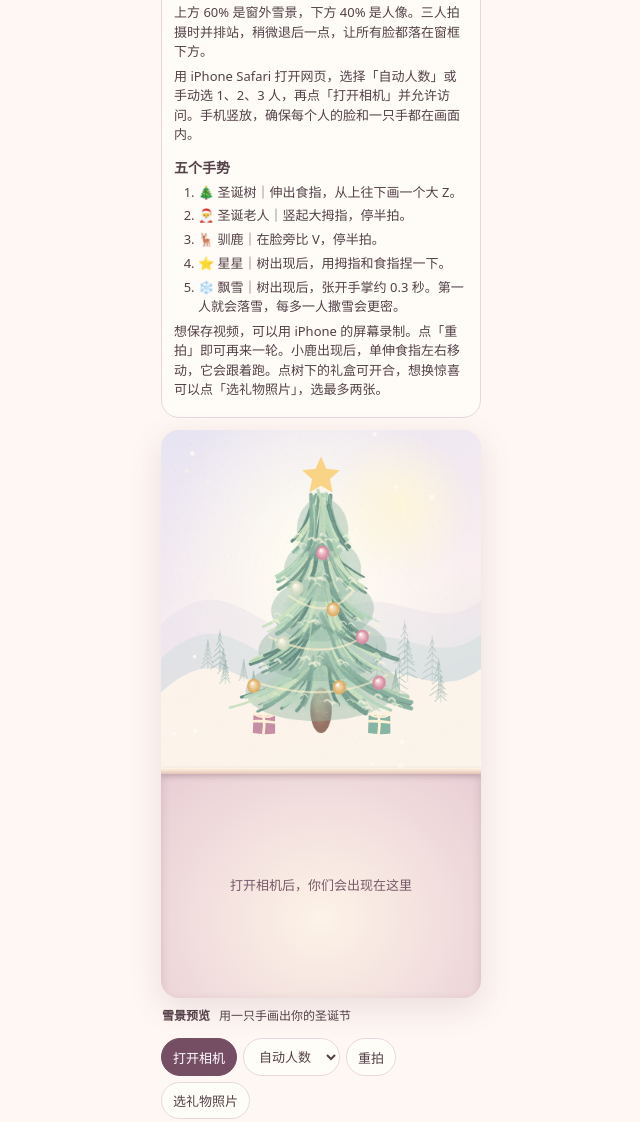
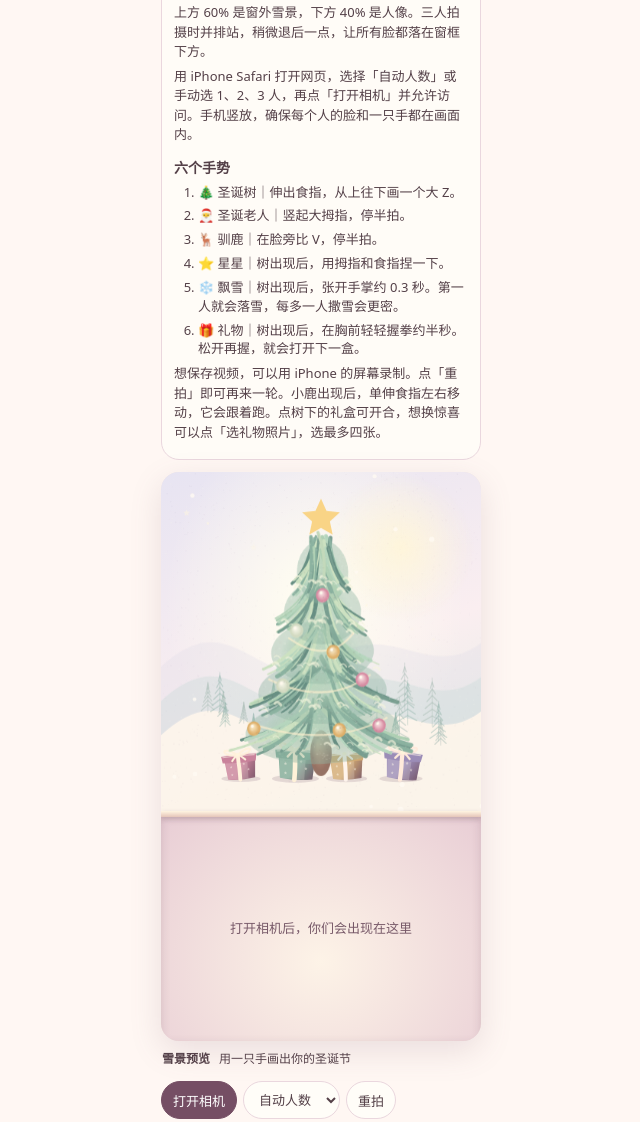
Before and after one commit to y44831662-sys/snowglobe-wishes, a plain HTML site: page index.html in a window 1280 px wide. Shown: the part 451-1573 px from the top of the page, without its empty margins (319-959 px from the left). Drawn offline with Linux system fonts and the light colour scheme.

Commit message:
Add files via upload

```diff
--- a/index.html
+++ b/index.html
@@ -3,7 +3,7 @@
 <head>
 <meta charset="utf-8">
 <meta name="viewport" content="width=device-width,initial-scale=1,viewport-fit=cover">
-<title>Snowglobe Wishes · V1.4</title>
+<title>Snowglobe Wishes · V1.5</title>
 <style>
 *{box-sizing:border-box}body{margin:0;background:#fff7f3;color:#544048;font-family:system-ui,sans-serif}
 main{width:min(100%,510px);margin:auto;padding:14px 14px max(18px,env(safe-area-inset-bottom))}
@@ -33,16 +33,18 @@ video,canvas{position:absolute;width:100%;height:100%;inset:0}video{object-fit:c
 .gift-target{position:absolute;top:88%;width:44px;height:44px;padding:0;transform:translate(-50%,-62%);border:0;background:transparent;border-radius:8px}
 .gift-target:focus-visible{outline:2px solid #b47d9a;outline-offset:-4px}
 .gift-target[hidden],.gift-surprise[hidden]{display:none}
-.gift-target[data-box="0"]{left:32%}.gift-target[data-box="1"]{left:68%}
-.gift-surprise{position:absolute;top:14%;width:27%;aspect-ratio:1;display:grid;place-items:center;font-size:clamp(24px,8vw,48px);background:#fff7e9;border:3px solid #fffaf0;border-radius:48% 46% 43% 47%;box-shadow:0 3px 13px #8f687350;pointer-events:none;animation:gift-pop .55s cubic-bezier(.2,1.45,.6,1) both}
+.gift-target[data-box="0"]{left:25%}.gift-target[data-box="1"]{left:42%}
+.gift-target[data-box="2"]{left:58%}.gift-target[data-box="3"]{left:75%}
+.gift-surprise{position:absolute;top:14%;width:24%;aspect-ratio:1;display:grid;place-items:center;font-size:clamp(24px,8vw,48px);background:#fff7e9;border:3px solid #fffaf0;border-radius:48% 46% 43% 47%;box-shadow:0 3px 13px #8f687350;pointer-events:none;animation:gift-pop .55s cubic-bezier(.2,1.45,.6,1) both}
 .gift-surprise[data-box="0"]{left:4%;rotate:-8deg}.gift-surprise[data-box="1"]{right:4%;rotate:8deg}
+.gift-surprise[data-box="2"]{left:5%;top:44%;rotate:6deg}.gift-surprise[data-box="3"]{right:5%;top:44%;rotate:-6deg}
 .gift-surprise img{width:100%;height:100%;object-fit:cover;border-radius:inherit;min-height:0}
 @keyframes gift-pop{from{opacity:0;transform:translateY(110%) scale(.18)}to{opacity:1;transform:translateY(0) scale(1)}}
 </style>
 </head>
 <body>
 <main>
-<header><h1>Snowglobe Wishes</h1><small>V1.4</small></header>
+<header><h1>Snowglobe Wishes</h1><small>V1.5</small></header>
 <details class="guide" id="guide" open>
 <summary id="guideTitle">How to Play · 使用指南</summary>
 <div class="guide-body">
@@ -57,10 +59,14 @@ video,canvas{position:absolute;width:100%;height:100%;inset:0}video{object-fit:c
 <div class="stage">
 <div class="snowfield">
 <canvas id="art" aria-label="圣诞雪景"></canvas>
-<button class="gift-target" id="gift0" data-box="0" type="button" aria-label="打开粉色礼物" aria-expanded="false"></button>
-<button class="gift-target" id="gift1" data-box="1" type="button" aria-label="打开薄荷色礼物" aria-expanded="false"></button>
+<button class="gift-target" id="gift0" data-box="0" type="button" aria-label="打开玫瑰粉礼物" aria-expanded="false"></button>
+<button class="gift-target" id="gift1" data-box="1" type="button" aria-label="打开薄荷绿礼物" aria-expanded="false"></button>
+<button class="gift-target" id="gift2" data-box="2" type="button" aria-label="打开香草金礼物" aria-expanded="false"></button>
+<button class="gift-target" id="gift3" data-box="3" type="button" aria-label="打开雾紫色礼物" aria-expanded="false"></button>
 <div class="gift-surprise" id="surprise0" data-box="0" hidden>🐰</div>
 <div class="gift-surprise" id="surprise1" data-box="1" hidden>🐻</div>
+<div class="gift-surprise" id="surprise2" data-box="2" hidden>🎀</div>
+<div class="gift-surprise" id="surprise3" data-box="3" hidden>🐱</div>
 </div>
 <div class="room">
 <div id="roomNote" class="room-note">打开相机后，你们会出现在这里</div>
@@ -103,15 +109,16 @@ const guideCopy = {
     layout:'上方 60% 是窗外雪景，下方 40% 是人像。三人拍摄时并排站，稍微退后一点，让所有脸都落在窗框下方。',
     setupTitle:'开拍前',
     setup:'用 iPhone Safari 打开网页，选择「自动人数」或手动选 1、2、3 人，再点「打开相机」并允许访问。手机竖放，确保每个人的脸和一只手都在画面内。',
-    gestureTitle:'五个手势',
+    gestureTitle:'六个手势',
     gestures:[
       '🎄 圣诞树｜伸出食指，从上往下画一个大 Z。',
       '🎅 圣诞老人｜竖起大拇指，停半拍。',
       '🦌 驯鹿｜在脸旁比 V，停半拍。',
       '⭐ 星星｜树出现后，用拇指和食指捏一下。',
-      '❄️ 飘雪｜树出现后，张开手掌约 0.3 秒。第一人就会落雪，每多一人撒雪会更密。'
+      '❄️ 飘雪｜树出现后，张开手掌约 0.3 秒。第一人就会落雪，每多一人撒雪会更密。',
+      '🎁 礼物｜树出现后，在胸前轻轻握拳约半秒。松开再握，就会打开下一盒。'
     ],
-    record:'想保存视频，可以用 iPhone 的屏幕录制。点「重拍」即可再来一轮。小鹿出现后，单伸食指左右移动，它会跟着跑。点树下的礼盒可开合，想换惊喜可以点「选礼物照片」，选最多两张。'
+    record:'想保存视频，可以用 iPhone 的屏幕录制。点「重拍」即可再来一轮。小鹿出现后，单伸食指左右移动，它会跟着跑。点树下的礼盒可开合，想换惊喜可以点「选礼物照片」，选最多四张。'
   },
   ja: {
     title:'How to Play · 遊び方',
@@ -124,15 +131,16 @@ const guideCopy = {
     layout:'上60％は窓の外の雪景色、下40％はカメラ映像です。3人で撮るときは横に並び、少し下がって全員の顔を下の枠に収めます。',
     setupTitle:'撮影の準備',
     setup:'iPhoneのSafariでページを開き、人数は自動か1〜3人を選びます。「打开相机」をタップし、カメラを許可してください。スマホは縦向きに置き、全員の顔と片手が画面に入るようにします。',
-    gestureTitle:'5つのジェスチャー',
+    gestureTitle:'6つのジェスチャー',
     gestures:[
       '🎄 ツリー｜人差し指を伸ばし、上から下へ大きくZを描きます。',
       '🎅 サンタ｜親指を立てて、少し止めます。',
       '🦌 トナカイ｜顔の横でVサインを作り、少し止めます。',
       '⭐ 星｜ツリーが出たら、親指と人差し指でつまむ動きをします。',
-      '❄️ 雪｜ツリーが出たら、手のひらを開いて約0.3秒キープ。1人目から雪が降り、参加する人が増えるほど雪が多くなります。'
+      '❄️ 雪｜ツリーが出たら、手のひらを開いて約0.3秒キープ。1人目から雪が降り、参加する人が増えるほど雪が多くなります。',
+      '🎁 プレゼント｜ツリーが出たら、胸の前で軽く握りこぶしを作り、約0.5秒キープ。手をゆるめてから、もう一度握ると次の箱が開きます。'
     ],
-    record:'動画を残すには、iPhoneの画面収録を使います。「重拍」で最初からやり直せます。トナカイが出たら、人差し指を左右に動かすと追いかけてきます。ツリーの下のプレゼントはタップで開閉できます。「选礼物照片」から写真を2枚まで選べます。'
+    record:'動画を残すには、iPhoneの画面収録を使います。「重拍」で最初からやり直せます。トナカイが出たら、人差し指を左右に動かすと追いかけてきます。ツリーの下のプレゼントはタップで開閉できます。「选礼物照片」から写真を4枚まで選べます。'
   },
   en: {
     title:'How to Play',
@@ -145,15 +153,16 @@ const guideCopy = {
     layout:'The snowy scene fills the top 60% and the camera fills the bottom 40%. For three people, stand side by side and take a small step back so every face fits below the windowsill.',
     setupTitle:'Before you film',
     setup:'Open the page in Safari on your iPhone. Choose the automatic head count or select 1, 2, or 3. Tap “打开相机” (Open camera) and allow access. Set your phone upright and keep everyone’s face and one hand each in frame.',
-    gestureTitle:'Five gestures',
+    gestureTitle:'Six gestures',
     gestures:[
       '🎄 Tree | Point with your index finger and draw a big Z from top to bottom.',
       '🎅 Santa | Give a thumbs-up and hold it for a beat.',
       '🦌 Reindeer | Hold a V sign beside your face for a beat.',
       '⭐ Star | Once the tree appears, pinch your thumb and index finger together.',
-      '❄️ Snow | Once the tree appears, hold an open palm for about 0.3 seconds. Snow starts with the first person and builds with each participant.'
+      '❄️ Snow | Once the tree appears, hold an open palm for about 0.3 seconds. Snow starts with the first person and builds with each participant.',
+      '🎁 Gifts | Once the tree appears, hold a relaxed fist near your chest for about half a second. Relax your hand, then make another fist to open the next box.'
     ],
-    record:'Use iPhone Screen Recording to save your video. Tap “重拍” (Retake) to start a new round. Once the reindeer appears, move one pointing finger sideways to guide it. Tap a gift to open or close it. Use “选礼物照片” to select up to two photos.'
+    record:'Use iPhone Screen Recording to save your video. Tap “重拍” (Retake) to start a new round. Once the reindeer appears, move one pointing finger sideways to guide it. Tap a gift to open or close it. Use “选礼物照片” to select up to four photos.'
   }
 };
 const languageButtons = [...document.querySelectorAll('[data-language]')];
@@ -210,6 +219,7 @@ function reset() {
   deerLeader=null;
   deerSeen=-Infinity;
   deerDirection=1;
+  lastGiftGesture=-Infinity;
   for (let i=0;i<giftBoxes.length;i++) {
     setGift(i,false);
     giftBoxes[i].hidden=active;
@@ -220,21 +230,30 @@ function reset() {
   cue.textContent = '伸出食指，画一个从上到下的 Z';
 }
 
-const giftBoxes = [byId('gift0'),byId('gift1')];
-const surprises = [byId('surprise0'),byId('surprise1')];
-const photoURLs = [null,null];
-const surpriseIcons = ['🐰','🐻'];
+const giftSlots = [
+  {x:.25, size:20, color:'#c9829b', ribbon:'#fff1dc', angle:-.10},
+  {x:.42, size:24, color:'#80aa98', ribbon:'#fff2d8', angle:.04},
+  {x:.58, size:21, color:'#d2aa73', ribbon:'#fff4ec', angle:-.05},
+  {x:.75, size:22, color:'#9b8cb7', ribbon:'#ffeadb', angle:.10}
+];
+const giftBoxes = giftSlots.map((_,i)=>byId('gift'+i));
+const surprises = giftSlots.map((_,i)=>byId('surprise'+i));
+const photoURLs = giftSlots.map(()=>null);
+const surpriseIcons = surprises.map(card=>card.textContent);
+const giftOpenedAt = giftSlots.map(()=>0);
+let lastGiftGesture = -Infinity;
 function setGift(i,open) {
   giftBoxes[i].setAttribute('aria-expanded',String(open));
   surprises[i].hidden = !open;
+  giftOpenedAt[i] = open ? performance.now() : 0;
 }
 for (let i=0;i<giftBoxes.length;i++) giftBoxes[i].onclick=()=>setGift(i,surprises[i].hidden);
 const photos=byId('photos');
 byId('choosePhotos').onclick=()=>photos.click();
 photos.onchange=()=>{
-  const files=[...photos.files].slice(0,2);
+  const files=[...photos.files].slice(0,giftSlots.length);
   if (!files.length) return;
-  for (let i=0;i<2;i++) {
+  for (let i=0;i<giftSlots.length;i++) {
     if (photoURLs[i]) URL.revokeObjectURL(photoURLs[i]);
     photoURLs[i]=null;
     surprises[i].textContent=surpriseIcons[i];
@@ -252,7 +271,7 @@ photos.onchange=()=>{
     image.src=url;
   }
   photos.value='';
-  cue.textContent='照片已选 · 点窗外的礼物打开';
+  cue.textContent='照片已选 · 握拳或点击礼盒打开';
 };
 
 byId('reset').onclick = reset;
@@ -288,20 +307,38 @@ function watch(track, points, now, face) {
   const palm = distance(wrist,points[9]);
   const [index,middle,ring,pinky] = [1,2,3,4].map(i=>fingerUp(points,i));
   const pinched = distance(thumb,tip) < .33*palm;
+  const thumbUp = fingerUp(points,0) && thumb.y < points[5].y-.2*palm;
+  const fingertips = [8,12,16,20];
+  const curled = fingertips.every((end,i)=>distance(points[end],points[[5,9,13,17][i]]) < .61*palm);
+  const tucked = distance(thumb,points[5]) < .70*palm;
   let pose = '';
   const longFingers = [8,12,16,20].filter((end,i)=>
     distance(wrist,points[end]) > distance(wrist,points[[5,9,13,17][i]])*1.3).length;
   if ((index && middle && ring && pinky) || (longFingers >= 3 && distance(tip,points[20]) > .65*palm)) pose = 'open';
+  else if (!index && !middle && !ring && !pinky && thumbUp) pose = 'santa';
+  else if (curled && tucked) pose = 'gift';
   else if (pinched && !middle && !ring && !pinky) pose = 'star';
   else if (index && middle && !ring && !pinky && distance(tip,points[12]) > .26*palm) pose = 'deer';
   else if (index && !middle && !ring && !pinky) pose = 'point';
-  else if (!index && !middle && !ring && !pinky && fingerUp(points,0) && thumb.y < points[5].y-.2*palm) pose = 'santa';
   const location = cover(tip);
+  if (pose !== 'gift') {
+    track.giftReleasedAt ??= now;
+    if (now-track.giftReleasedAt >= 170) track.giftFired = false;
+  } else track.giftReleasedAt = null;
   if (track.pose !== pose) {
     track.pose = pose;
     track.since = now;
     track.startX = wrist.x;
     track.path = [];
+  }
+  if (pose === 'gift' && effects.has('tree') && !track.giftFired && now-track.since >= 500) {
+    track.giftFired = true;
+    const next = surprises.findIndex(card=>card.hidden);
+    if (next >= 0 && now-lastGiftGesture >= 700) {
+      lastGiftGesture = now;
+      setGift(next,true);
+      cue.textContent = '打开了第 ' + (next+1) + ' 份礼物';
+    }
   }
   if (pose === 'point' && !effects.has('tree')) {
     track.path.push({...location,now});
@@ -544,6 +581,62 @@ function gift(x,y,size,color) {
   });
   ctx.restore();
 }
+function drawWrappedGift(x,y,slot,scale,age) {
+  const side=Math.max(20,slot.size*scale);
+  const open=age>=0;
+  const lift=open?1-Math.pow(1-clamp(age/460,0,1),3):0;
+  ctx.save();
+  ctx.translate(x,y);
+  ctx.scale(side,side);
+  ellipse(0,.02,.61,.10,'#7e627533');
+  ctx.rotate(slot.angle);
+  const paper=ctx.createLinearGradient(-.54,-.7,.55,.04);
+  paper.addColorStop(0,slot.color);
+  paper.addColorStop(.52,slot.color);
+  paper.addColorStop(1,'#755566');
+  shape(paper,()=>{
+    ctx.moveTo(-.46,-.59);ctx.lineTo(.50,-.59);ctx.lineTo(.44,.02);
+    ctx.quadraticCurveTo(.02,.08,-.40,.01);
+  });
+  shape('#fff9ee33',()=>{
+    ctx.moveTo(-.44,-.55);ctx.lineTo(.25,-.55);ctx.lineTo(.23,.035);ctx.lineTo(-.40,.01);
+  });
+  for (const [dx,dy] of [[-.27,-.36],[.26,-.25],[-.26,-.12],[.13,-.43]]) {
+    star(dx,dy,.045,'#fff8ea84');
+  }
+  brush(slot.ribbon,.12,()=>{
+    ctx.moveTo(-.035,-.58);ctx.quadraticCurveTo(-.01,-.32,-.026,.049);
+  });
+  if(open) ellipse(.015,-.56,.46,.105,'#67465b');
+  ctx.save();
+  ctx.translate(-.23*lift,-.52*lift);
+  ctx.rotate(-.36*lift);
+  shape(slot.color,()=>{
+    ctx.moveTo(-.55,-.71);ctx.quadraticCurveTo(.03,-.76,.55,-.71);
+    ctx.lineTo(.51,-.50);ctx.quadraticCurveTo(.02,-.45,-.52,-.51);
+  });
+  brush('#fff5e996',.035,()=>{
+    ctx.moveTo(-.50,-.685);ctx.quadraticCurveTo(-.02,-.72,.48,-.683);
+  });
+  brush(slot.ribbon,.12,()=>{ctx.moveTo(-.03,-.71);ctx.lineTo(-.028,-.492);});
+  brush(slot.ribbon,.062,()=>{
+    ctx.moveTo(-.03,-.72);ctx.bezierCurveTo(-.59,-1.11,-.56,-.69,-.03,-.72);
+    ctx.bezierCurveTo(.48,-1.12,.52,-.68,-.03,-.72);
+    ctx.quadraticCurveTo(-.14,-.66,-.22,-.55);
+    ctx.moveTo(-.03,-.72);ctx.quadraticCurveTo(.09,-.68,.19,-.56);
+  });
+  ellipse(-.03,-.72,.067,.049,'#fff5dc');
+  ctx.restore();
+  if (open && age<880) {
+    const t=age/880;
+    ctx.globalAlpha=1-t;
+    for (let i=0;i<6;i++) {
+      star((i-2.5)*(.11+t*.37),-.58-t*(.65+i%2*.18),.09-t*.045,i%2?'#fff6d6':'#edb1cd');
+    }
+  }
+  ctx.restore();
+}
+
 function tree() {
   illustration('tree',()=>{
     const random=pigment(68);
@@ -815,26 +908,10 @@ function render(now) {
     }
   }
   if (effects.has('tree') || !active) {
-    for (let i=0;i<2;i++) {
-      const x=w*(i===0?.32:.68), size=Math.max(18,14*scale);
-      const color=i===0?'#c78da5':'#87b5a5';
-      if (surprises[i].hidden) gift(x,ground+4,size,color);
-      else {
-        shape(color,()=>{
-          ctx.moveTo(x-size/2,ground-size*.28);
-          ctx.lineTo(x+size/2,ground-size*.28);
-          ctx.lineTo(x+size*.38,ground+4);
-          ctx.lineTo(x-size*.38,ground+4);
-        });
-        ctx.save();
-        ctx.translate(x+size*.42,ground-size*.37);
-        ctx.rotate(i===0?-.45:.45);
-        ctx.fillStyle=color;
-        ctx.fillRect(-size/2,-size*.18,size,size*.24);
-        ctx.restore();
-        star(x,ground-size*.57,4,'#fff6cc');
-      }
-    }
+    giftSlots.forEach((slot,i)=>{
+      const age = surprises[i].hidden ? -1 : now-giftOpenedAt[i];
+      drawWrappedGift(w*slot.x,ground+5,slot,scale,age);
+    });
   }
   const snow=effects.has('snow');
   flakes.slice(0,snow?(credits.size?30+credits.size*11:64):(active?9:16)).forEach(([x,y,r,s])=>{
```
